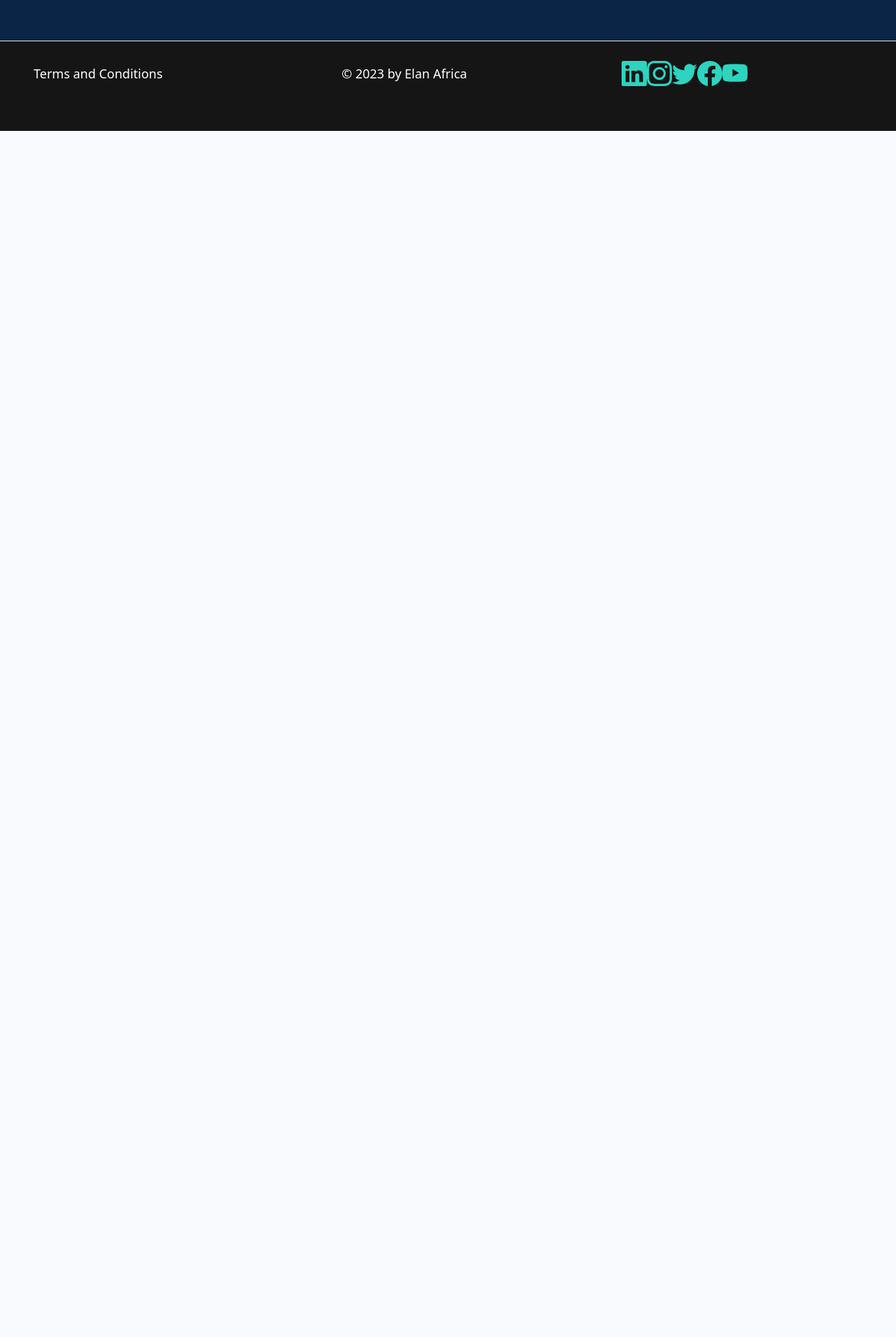
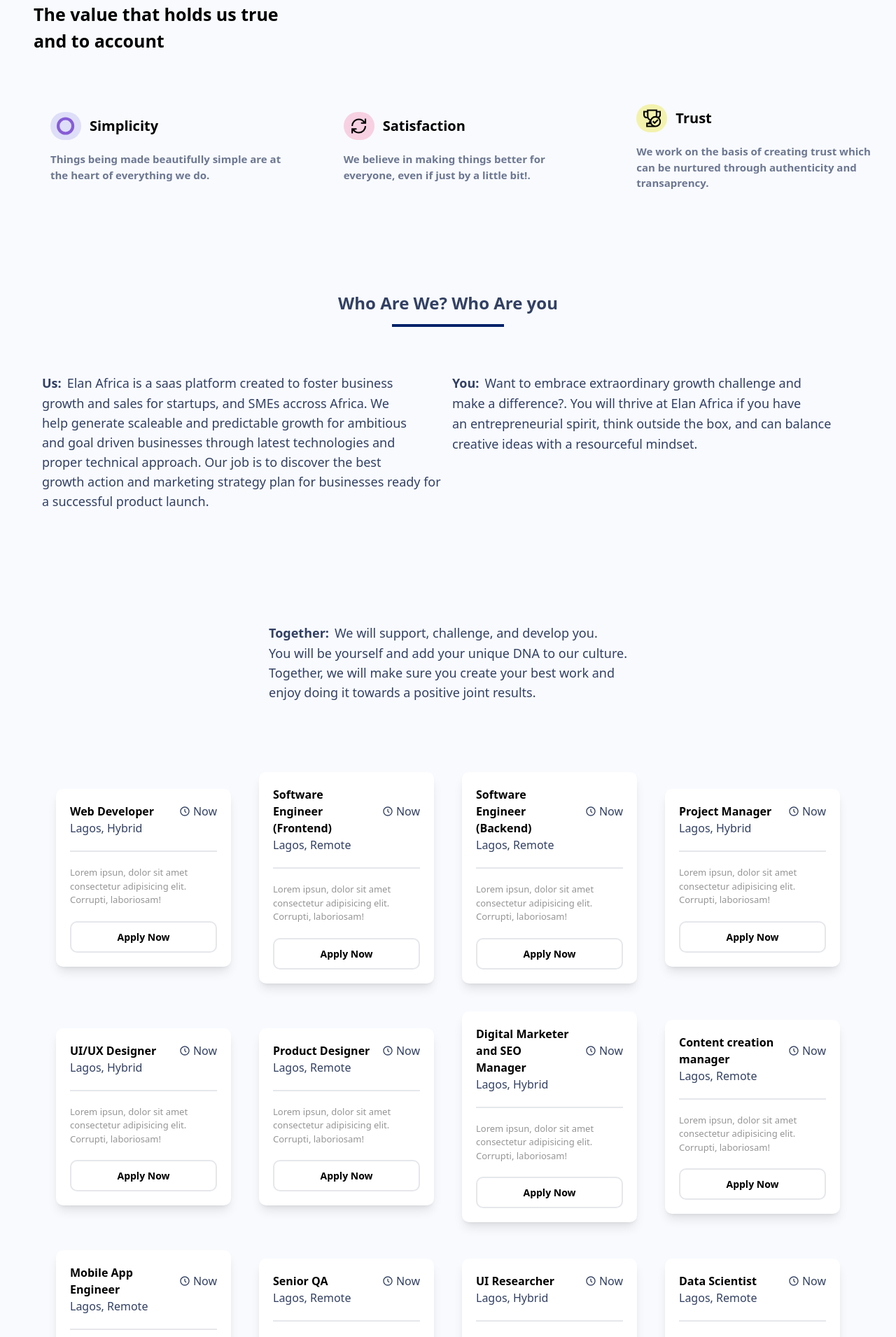
Before and after one commit to elanafrica/elan-website, a Next.js app: page /Careers in a window 1280 px wide. Shown: the part 660-2570 px from the top of the page at 70% size. Before the commit the page ends 847 px from the top, so only its background shows below. Built offline with nearby package versions, Linux system fonts and the light colour scheme.

Commit message:
career first commit

```diff
--- a/package.json
+++ b/package.json
@@ -15,6 +15,7 @@
     "normalize-path": "^3.0.0",
     "react": "18.2.0",
     "react-dom": "18.2.0",
+    "react-icons": "^4.8.0",
     "ts-interface-checker": "^1.0.2"
   },
   "devDependencies": {
--- a/pages/Careers.js
+++ b/pages/Careers.js
@@ -1,11 +1,216 @@
 import React from "react";
+import Link from "next/link";
 import Layout from "../components/Layout";
+import Image from "next/image";
+import careerHero from "../public/careerHero.jpeg"
+import {BiTimeFive} from 'react-icons/bi'
+import {GrGrommet, GrPowerCycle, GrAchievement} from 'react-icons/gr'
+
+// creating high order array method for all the jobs
+const Data = [
+  {
+    id: 1,
+    title: 'Web Developer',
+    time: 'Now',
+    location: 'Lagos, Hybrid',
+    description: 'Lorem ipsun, dolor sit amet consectetur adipisicing elit. Corrupti, laboriosam!',
+  },
+  {
+    id: 2,
+    title: 'Software Engineer (Frontend)',
+    time: 'Now',
+    location: 'Lagos, Remote',
+    description: 'Lorem ipsun, dolor sit amet consectetur adipisicing elit. Corrupti, laboriosam!',
+  },
+  {
+    id: 3,
+    title: 'Software Engineer (Backend)',
+    time: 'Now',
+    location: 'Lagos, Remote',
+    description: 'Lorem ipsun, dolor sit amet consectetur adipisicing elit. Corrupti, laboriosam!',
+  },
+  {
+    id: 4,
+    title: 'Project Manager',
+    time: 'Now',
+    location: 'Lagos, Hybrid',
+    description: 'Lorem ipsun, dolor sit amet consectetur adipisicing elit. Corrupti, laboriosam!',
+  },
+  {
+    id: 5,
+    title: 'UI/UX Designer',
+    time: 'Now',
+    location: 'Lagos, Hybrid',
+    description: 'Lorem ipsun, dolor sit amet consectetur adipisicing elit. Corrupti, laboriosam!',
+  },
+  {
+    id: 6,
+    title: 'Product Designer',
+    time: 'Now',
+    location: 'Lagos, Remote',
+    description: 'Lorem ipsun, dolor sit amet consectetur adipisicing elit. Corrupti, laboriosam!',
+  },
+  {
+    id: 7,
+    title: 'Digital Marketer and SEO Manager',
+    time: 'Now',
+    location: 'Lagos, Hybrid',
+    description: 'Lorem ipsun, dolor sit amet consectetur adipisicing elit. Corrupti, laboriosam!',
+  },
+  {
+    id: 8,
+    title: 'Content creation manager',
+    time: 'Now',
+    location: 'Lagos, Remote',
+    description: 'Lorem ipsun, dolor sit amet consectetur adipisicing elit. Corrupti, laboriosam!',
+  },
+  {
+    id: 9,
+    title: 'Mobile App Engineer',
+    time: 'Now',
+    location: 'Lagos, Remote',
+    description: 'Lorem ipsun, dolor sit amet consectetur adipisicing elit. Corrupti, laboriosam!',
+  },
+  {
+    id: 10,
+    title: 'Senior QA',
+    time: 'Now',
+    location: 'Lagos, Remote',
+    description: 'Lorem ipsun, dolor sit amet consectetur adipisicing elit. Corrupti, laboriosam!',
+  },
+  {
+    id: 11,
+    title: 'UI Researcher',
+    time: 'Now',
+    location: 'Lagos, Hybrid',
+    description: 'Lorem ipsun, dolor sit amet consectetur adipisicing elit. Corrupti, laboriosam!',
+  },
+  {
+    id: 10,
+    title: 'Data Scientist',
+    time: 'Now',
+    location: 'Lagos, Remote',
+    description: 'Lorem ipsun, dolor sit amet consectetur adipisicing elit. Corrupti, laboriosam!',
+  },
+
+]
 
 function Careers() {
   return (
     <Layout>
       <div>
-        <p>Careers</p>
+        {/* Hero backgroundImage Section */}
+        <div className="relative bg-gradient-to-tr from-blue-950 to-sky-700  lg:h-96 w-full bg-cover">
+          <Image className="absolute w-full h-full object-cover mix-blend-overlay"  src={careerHero} alt="careerImage" />
+          <div className="p-24 text-center">
+            <h1 className="text-3xl text-white font-bold">JOIN OUR TEAM</h1>
+            <p className=" p-10 mt-4 text-xl text-white">
+              We are always looking for talented individuals to join our team. <br /> If you
+              are interested in working with us, please email your resume and cover
+              letter to <br /> <br /> <span className="text-2xl font-bold"> team@elanafrica.com </span>
+            </p>
+          </div>
+        </div>
+
+        <div className="mb-[4rem] mt-[6rem] ml-12">
+          <h1 className="text-black text-[25px] py-[2rem] pb-[3rem] font-bold w-[400px] block">The value that holds us true and to account</h1>
+          <div className="grid grid-cols-1 lg:grid-cols-3 md:grid-cols-2 gap-6 items-center">
+            <div className="singleGrid rounded-[10px] hover:bg-[#eeedf7] p-[1.5rem]">
+              <div className="flex items-center gap-3">
+                <div className="imgDiv p-[4px] rounded-[8rem] bg-[#dedef8] h-[40px] flex items-center justify-center">
+                  <GrGrommet className="w-[70%] text-4xl" />
+                </div>
+                <span className="font-semibold text-black text-[20px]">
+                  Simplicity
+                </span>
+              </div>
+              <p className="text-[15px] opacity-[.7] py-[1rem] font-semibold">Things being made beautifully simple are at the heart of everything we do.</p>
+            </div>
+
+            <div className="rounded-[10px] hover:bg-[#f7edf5] p-[1.5rem]">
+              <div className="flex items-center gap-3">
+                <div className="imgDiv p-[4px] rounded-[8rem] bg-[#f7d1e1] h-[40px] flex items-center justify-center">
+                  <GrPowerCycle className="w-[70%] text-4xl" />
+                </div>
+                <span className="font-semibold text-black text-[20px]">
+                  Satisfaction
+                </span>
+              </div>
+              <p className="text-[15px] opacity-[.7] py-[1rem] font-semibold">We believe in making things better for everyone, even if just by a little bit!.</p>
+            </div>
+
+            <div className="rounded-[10px] hover:bg-[#fcfae3] p-[1.5rem]">
+              <div className="flex items-center gap-3">
+                <div className="imgDiv p-[4px] rounded-[8rem] bg-[#f3f2ad] h-[40px] flex items-center justify-center">
+                  <GrAchievement className="w-[70%] text-4xl" />
+                </div>
+                <span className="font-semibold text-black text-[20px]">
+                  Trust
+                </span>
+              </div>
+              <p className="text-[15px] opacity-[.7] py-[1rem] font-semibold">We work on the basis of creating trust which can be nurtured through authenticity and transaprency.</p>
+            </div>
+          </div>
+        </div>
+
+        <section>
+          <div className="container mx-auto p-10">
+            <div className="text-center">
+              <h2 className="font-bold text-2xl mb-0"> Who Are We? Who Are you</h2>
+              <span className="inline-flex h-1 w-40 bg-[#012169] mt-0"></span>
+            </div>
+
+              <div className="grid grid-cols-1 lg:grid-cols-2 md:grid-cols-2 gap-3 p-5 mt-10 mb-10">
+                <div className="md:mb-10 sm:mb-10">
+                  <p className="text-lg md:mb-10 sm:mb-10">
+                    <span className="font-bold text-lg mr-2 leading-relaxed">Us:</span>
+                      Elan Africa is a saas platform created to foster business <br /> growth and sales for startups, and SMEs accross Africa.
+                      We <br /> help generate scaleable and predictable growth for ambitious <br /> and goal driven businesses through latest technologies and <br /> proper technical approach.
+                      Our job is to discover the best <br /> growth action and marketing strategy plan for businesses ready for a successful product launch.
+                  </p>
+                </div>
+
+                <div className="h-full text-lg ">
+                  <p className="leading-relaxed">
+                    <span className="font-bold text-lg mr-2 leading-relaxed">You:</span>
+                      Want to embrace extraordinary growth challenge and <br /> make a difference?.
+                      You will thrive at Elan Africa if you have <br /> an entrepreneurial spirit, think outside the box, and can balance <br /> creative ideas with a resourceful mindset.
+                  </p>
+                </div>
+              </div>
+              <div className="lg:w-full lg:h-full p-5 flex justify-center items-center text-lg">
+                <p className="">
+                  <span className="font-bold text-lg mr-2 leading-relaxed">Together:</span>
+                    We will support, challenge, and develop you. <br /> You will be yourself and add your unique DNA to our culture. <br />
+                    Together, we will make sure you create your best work and <br /> enjoy doing it towards a positive joint results.
+                </p>
+             </div>
+          </div>
+        </section>
+
+        {/* Jobs Section */}
+        <div className="flex gap-10 justify-center flex-wrap items-center py-10">
+          {/* returning the single jobs */}
+          {
+              Data.map(({id, title, time, location, description}) => {
+                return (
+                  <div key={id} className="singleCareer group group/item w-[250px] p-[20px] bg-white rounded-[10px] hover:bg-[#0b2546] shadow-lg shadow-greyIsh-400/700 hover:shadow-lg">
+                      <span class="flex justify-between items-center gap-4">
+                        <h1 className="text-[16px] font-semibold text-black group-hover:text-white">{title}</h1>
+                        <span className="flex items-center text-[#ccc} gap-1 group-hover:text-white">
+                          <BiTimeFive /> {time}
+                        </span>
+                      </span>
+                      <h6 className="text-[#ccc} group-hover:text-white">{location}</h6>
+                      <p className="text-[13px] text-[#959595] pt-[20px] border-t-[2px] mt-[20px] group-hover:text-white">
+                        {description}
+                      </p>
+                      <button className="border-[2px] rounded-[10px] block p-[10px] mt-5 w-full text-[14px] font-semibold text-black hover:bg-white group-hover/item:text-[#959595]">Apply Now</button>
+                  </div>
+                )
+              })
+          }
+        </div>
       </div>
     </Layout>
   );
```
Also changed, not shown: public/careerHero.jpeg (added), 1 other file (tests, documents, lock files or other folders).
